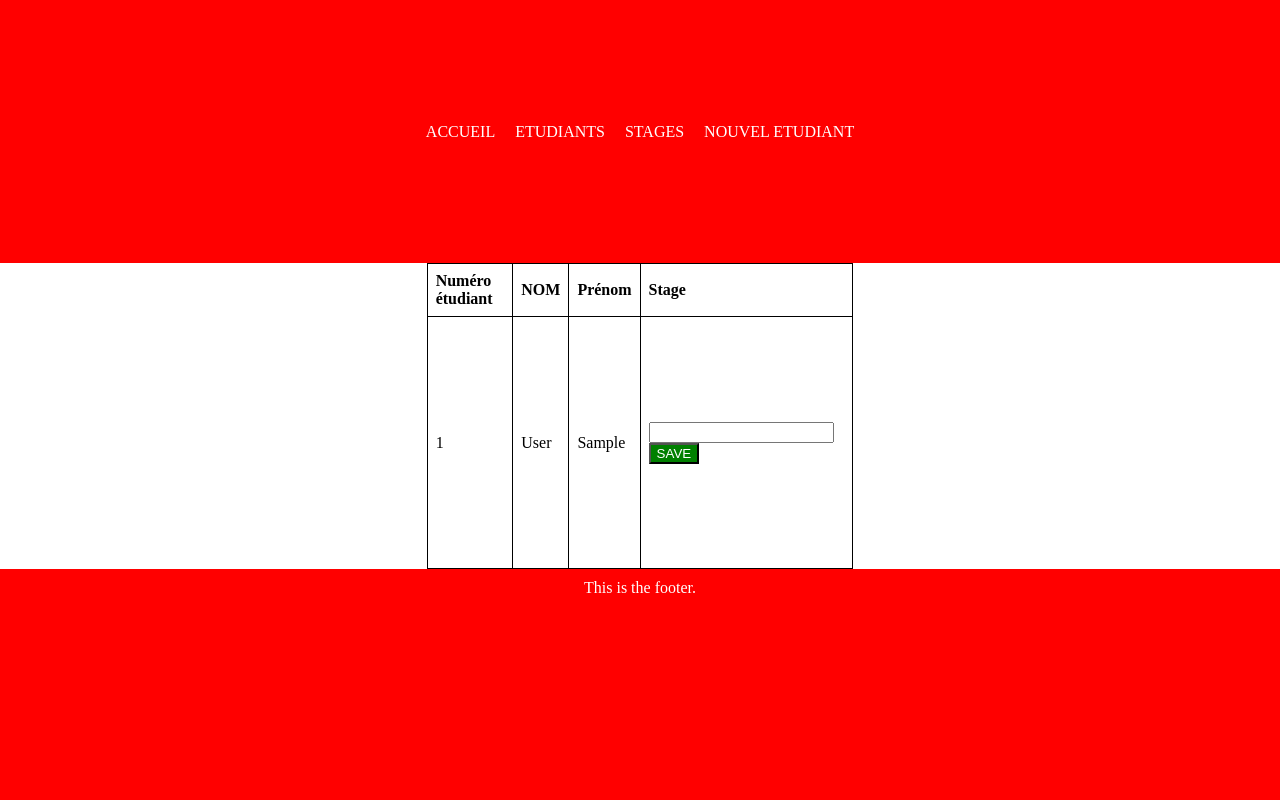
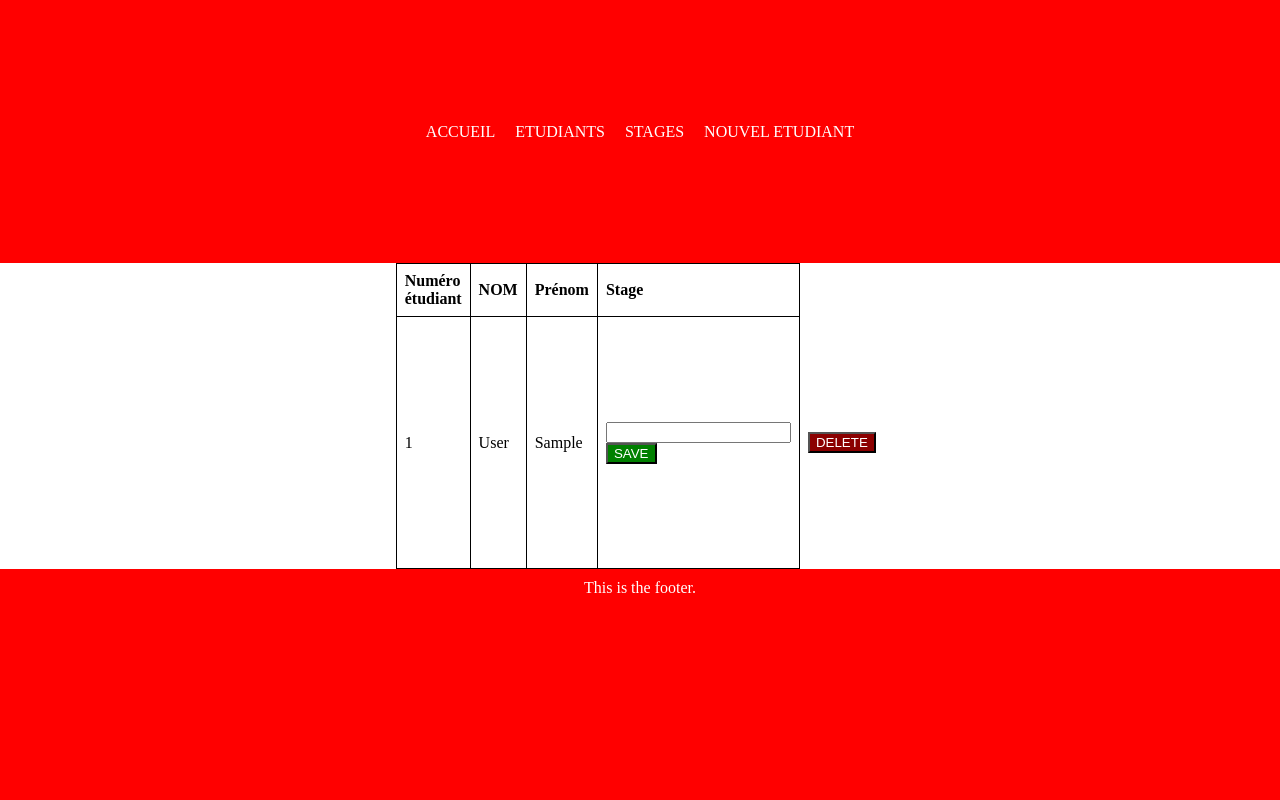
Before and after one commit to Bones1335/student_management_application, a Flask app: template templates/edit_form.html in a window 1280 px wide. Run offline with Flask 3, Linux system fonts and the light colour scheme; the template is opened without the code that fills it: most values are stand-ins (such as "Sample title", 1, 10 or a date in 2020).

Commit message:
add delete button to edit_form.html

```diff
--- a/templates/edit_form.html
+++ b/templates/edit_form.html
@@ -23,6 +23,13 @@
                         <button class="save_button" name="internship_choice" type="submit">SAVE</button>
                     </form>
                 </td>
+
+                <td class="delete_button">
+                    <form action="/delete" method="post">
+                        <input name="id" type="hidden" value="{{ student.student_ID }}">
+                        <button class="delete_button" name="delete" type="submit">DELETE</button>
+                    </form>
+                </td>
             </tr>
     </tbody>
 </table>
```
